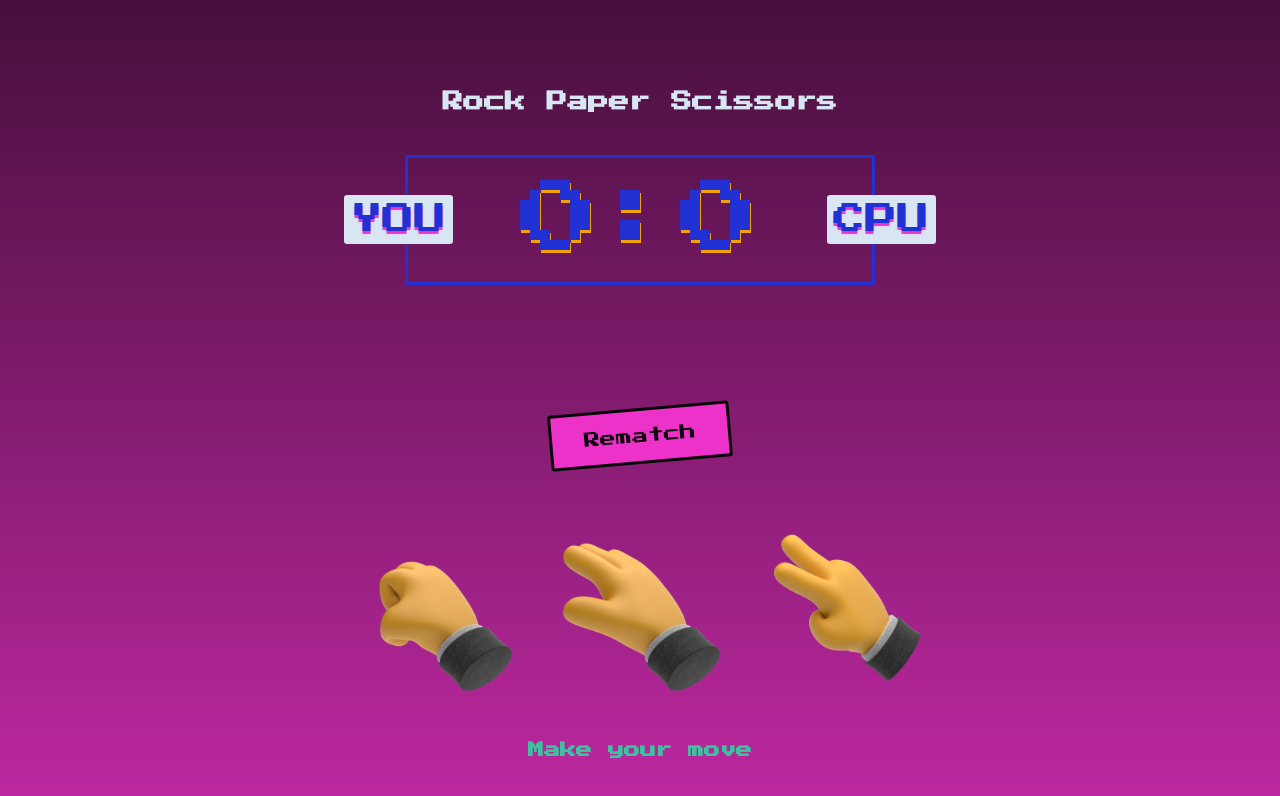
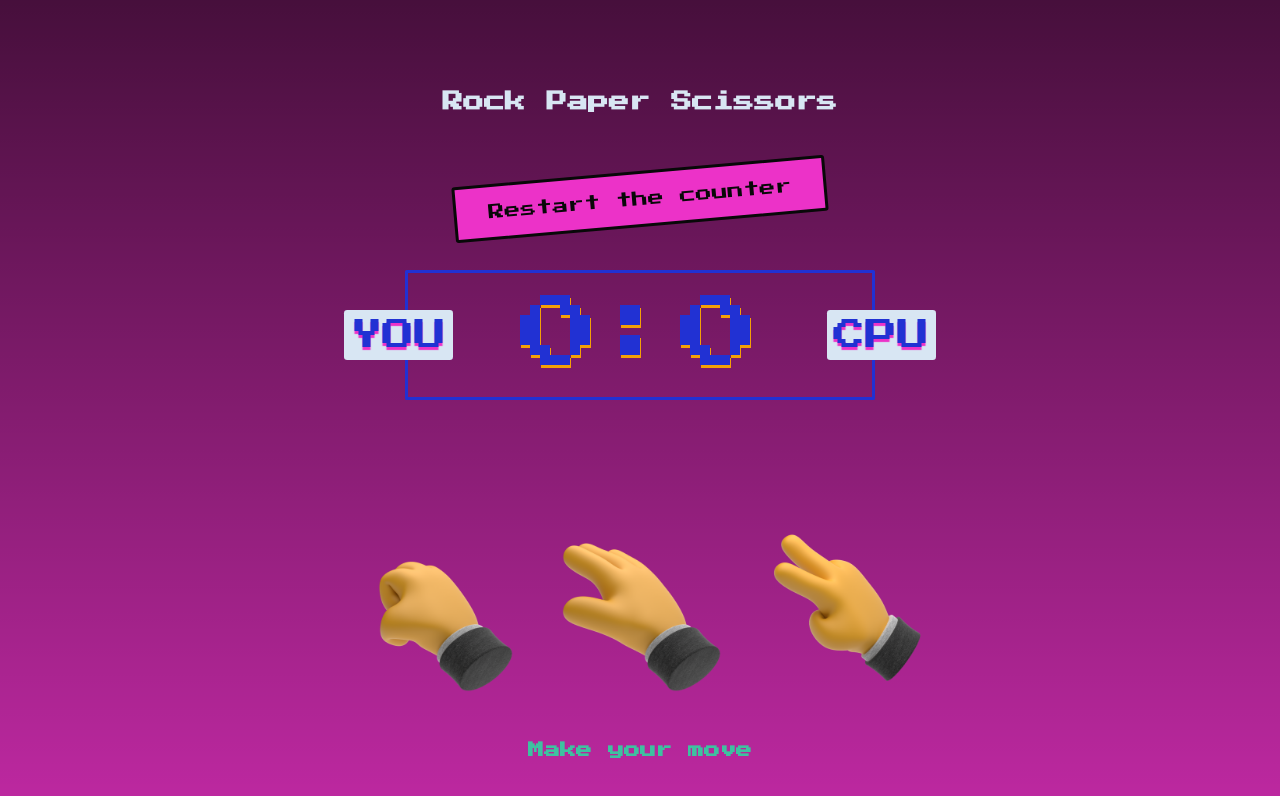
Before and after one commit to luisquispetello/game-rockPaperScissors, a plain HTML site: page index.html in a window 1280 px wide. Drawn offline with Linux system fonts and the light colour scheme.

Commit message:
Change the button order

```diff
--- a/index.html
+++ b/index.html
@@ -16,6 +16,8 @@
 <body>
     <h1 class="title">Rock Paper Scissors</h1>
 
+    <button class="rematch-btn">Restart the counter</button>
+
     <div class="score-board">
         <div class="score-badge user">YOU</div>
         <div class="score-badge cpu">CPU</div>
@@ -23,8 +25,6 @@
             <span id="score-user">0</span>:<span id="score-cpu">0</span>
         </div>
     </div>
-
-    <button class="rematch-btn">Rematch</button>
 
     <div class="choices">
         <div id="rock" class="choice">
```
